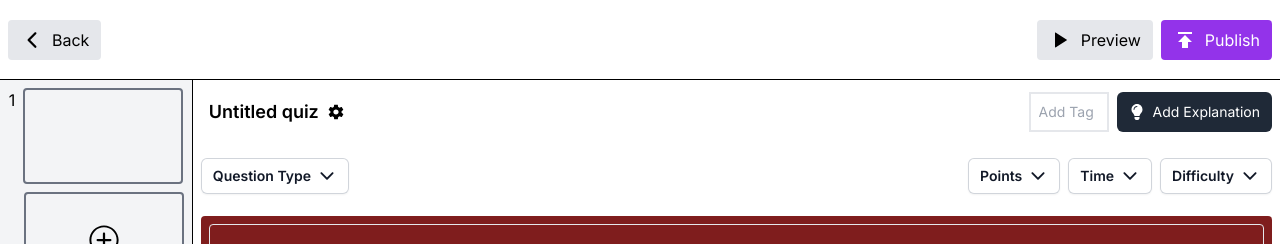
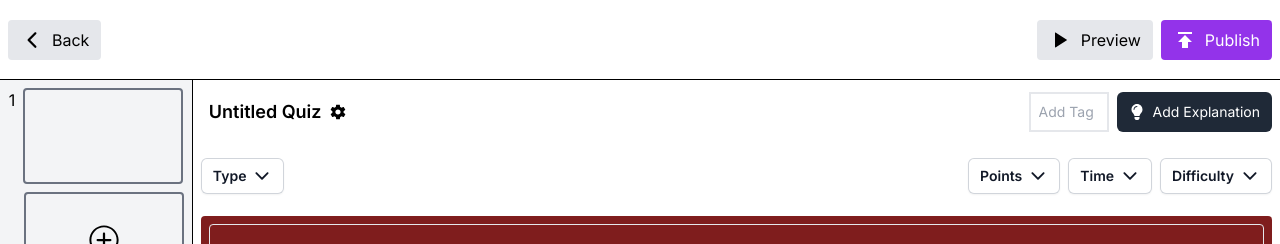
Before and after one commit to sahsisunny/quizard, a Next.js app: page / in a window 1280 px wide. Shown: the top 244 px of the page. Built offline with nearby package versions, Linux system fonts and the light colour scheme.

Commit message:
added context provider for store data

```diff
--- a/src/app/page.tsx
+++ b/src/app/page.tsx
@@ -2,9 +2,11 @@
 import QuestionSection from '@/components/QuestionSection';
 import SideBar from '@/components/SideBar';
 import TopBarComponent from '@/components/TopBar';
+import { QuizDataProvider } from '@/provider/QuizDataProvider';
 
 export default function Home() {
   return (
+    <QuizDataProvider>
       <main className="min-h-[100vh]">
         <TopBarComponent />
         <div className="h-full flex xl:flex-row flex-col-reverse">
@@ -12,5 +14,6 @@ export default function Home() {
           <QuestionSection />
         </div>
       </main>
+    </QuizDataProvider>
   );
 }
--- a/src/components/QuestionSection.tsx
+++ b/src/components/QuestionSection.tsx
@@ -5,6 +5,7 @@ import {
     gradeLevel, language, questionDifficulty, questionPoints, questionSubject, questionTime,
     questionType, visibility
 } from '@/data/selectors';
+import { useQuizData } from '@/provider/QuizDataProvider';
 
 import AddExplanation from './AddExplanation';
 import CreateQuestion from './CreateQuestion';
@@ -13,9 +14,8 @@ import QuestionSettings from './QuestionSettings';
 import QuizSettings from './QuizSettings';
 
 function QuestionSection() {
+  const { quizData, setQuizData } = useQuizData();
   const [showModal, setShowModal] = useState(false);
-  const [title, setTitle] = useState("Untitled quiz");
-  const [errorMessages, setErrorMessages] = useState("This field is required");
   const [showExplanation, setShowExplanation] = useState(false);
   const [showCreateQuestion, setShowCreateQuestion] = useState(true);
 
@@ -30,21 +30,10 @@ function QuestionSection() {
     setShowExplanation(false);
   };
 
-  const inputOnChangeHandler = (e: React.ChangeEvent<HTMLInputElement>) => {
-    const value = e.target.value;
-    if (value.length < 5) {
-      setErrorMessages("Title must be more than 5 characters");
-    } else {
-      setErrorMessages("");
-    }
-    setTitle(value);
-    console.log(value);
-  };
-
   return (
     <div className="w-full min-h-[90vh]">
       <QuizSettings
-        title={title}
+        title={quizData.title || "Untitled Quiz"}
         onClickTitle={() => setShowModal(true)}
         addExplanationHandler={(e) => showExplanationHandler(e as any)}
       />
@@ -70,10 +59,7 @@ function QuestionSection() {
           onClose={() => setShowModal(false)}
         >
           <QuizSettingModal
-            title={title}
-            inputOnChange={inputOnChangeHandler}
-            error={errorMessages}
-            saveOnClick={() => setShowModal(false)}
+            onClose={() => setShowModal(false)}
             questionSubject={questionSubject}
             gradeLevel={gradeLevel}
             language={language}
--- a/src/components/QuestionSettings.tsx
+++ b/src/components/QuestionSettings.tsx
@@ -1,4 +1,3 @@
-"use client";
 import React, { useState } from 'react';
 import { IoMdSettings } from 'react-icons/io';
 
@@ -28,7 +27,7 @@ function QuestionSettings({
   return (
     <div>
       <div className="flex flex-row justify-between items-center p-2 h-[8vh]">
-        <Selector options={questionType} name="Question Type" />
+        <Selector options={questionType} name="Type" width="w-[100px]" />
         <div className="lg:flex flex-row gap-2 hidden">
           <Selector options={questionPoints} name="Points" />
           <Selector options={questionTime} name="Time" />
--- a/src/components/QuizSettings.tsx
+++ b/src/components/QuizSettings.tsx
@@ -1,6 +1,8 @@
 import React from 'react';
 import { FaLightbulb } from 'react-icons/fa';
 import { IoMdSettings } from 'react-icons/io';
+
+import { useQuizData } from '@/provider/QuizDataProvider';
 
 interface QuestionSettingsProps {
   title: string;
@@ -13,8 +15,13 @@ function QuestionSettings({
   onClickTitle,
   addExplanationHandler,
 }: QuestionSettingsProps) {
+  const { quizData, setQuizData } = useQuizData();
+
   const inputOnChangeHandler = (e: React.ChangeEvent<HTMLInputElement>) => {
-    console.log(e.target.value);
+    setQuizData((prev) => ({
+      ...prev,
+      title: e.target.value,
+    }));
   };
   return (
     <div className="flex flex-row justify-between items-center p-2 h-[8vh]">
--- a/src/components/modals/QuizSettingModal.tsx
+++ b/src/components/modals/QuizSettingModal.tsx
@@ -1,33 +1,51 @@
-import React from 'react';
+import React, { useState } from 'react';
 import { CiImageOn } from 'react-icons/ci';
+
+import { useQuizData } from '@/provider/QuizDataProvider';
 
 import Selector from '../reusable/Selector';
 
 interface QuizSettingModalProps {
-  title: string;
-  inputOnChange: (e: any) => void;
-  saveOnClick: () => void;
-  error: string;
   questionSubject: { [key: string]: string };
   gradeLevel: { [key: string]: string };
   language: { [key: string]: string };
   visibility: { [key: string]: string };
+  onClose: () => void;
 }
 
 function QuizSettingModal({
-  title,
-  inputOnChange,
-  saveOnClick,
-  error,
   questionSubject,
   gradeLevel,
   language,
   visibility,
+  onClose,
 }: QuizSettingModalProps) {
+  const { quizData, setQuizData } = useQuizData();
+  const [error, setErrorMessages] = useState("This field is required");
   const handleSelectAll = (e: any) => {
     e.target.select();
   };
 
+  const inputOnChangeHandler = (e: React.ChangeEvent<HTMLInputElement>) => {
+    const value = e.target.value;
+    if (value.length < 5) {
+      setErrorMessages("Title must be more than 5 characters");
+    } else {
+      setErrorMessages("");
+    }
+
+    setQuizData({ ...quizData, title: value });
+  };
+
+  const saveClickHandler = () => {
+    if (quizData.title.length < 5) {
+      setErrorMessages("Title must be more than 5 characters");
+    } else {
+      setErrorMessages("");
+    }
+    console.log({ quizData });
+    onClose();
+  };
   return (
     <>
       <div className="flex md:flex-row flex-col-reverse gap-4">
@@ -35,13 +53,13 @@ function QuizSettingModal({
           <input
             className="w-full p-2 border border-gray-300 rounded-md"
             type="text"
-            value={title}
-            onChange={inputOnChange}
+            value={quizData.title}
             onClick={handleSelectAll}
+            onChange={inputOnChangeHandler}
           />
           <p className="text-red-500 text-xs">{error}</p>
           <Selector options={questionSubject} name="Subject" />
-          <Selector options={gradeLevel} name="Grade Level" />
+          <Selector options={gradeLevel} name="Grade" />
           <Selector options={language} name="Language" />
           <Selector options={visibility} name="Visibility" />
         </div>
@@ -55,7 +73,7 @@ function QuizSettingModal({
       <div className="flex justify-end">
         <button
           className="py-2 px-3 mt-4 bg-purple-500 text-white rounded-md"
-          onClick={saveOnClick}
+          onClick={saveClickHandler}
         >
           Save
         </button>
--- a/src/components/reusable/Modal.tsx
+++ b/src/components/reusable/Modal.tsx
@@ -16,7 +16,6 @@ const Modal: React.FC<ModalProps> = ({
   onClose,
 }) => {
   const modalRef = useRef<HTMLDivElement>(null);
-
   const handleClickOutside = (event: MouseEvent) => {
     if (modalRef.current && !modalRef.current.contains(event.target as Node)) {
       onClose();
--- a/src/components/reusable/Selector.tsx
+++ b/src/components/reusable/Selector.tsx
@@ -1,7 +1,7 @@
-"use client";
-
 import React, { useEffect, useRef, useState } from 'react';
 import { IoIosArrowDown, IoIosArrowUp } from 'react-icons/io';
+
+import { useQuizData } from '@/provider/QuizDataProvider';
 
 interface SelectorProps {
   options: { [key: string]: string };
@@ -10,6 +10,7 @@ interface SelectorProps {
 }
 
 function Selector({ options, name, width }: SelectorProps) {
+  const { quizData, setQuizData } = useQuizData();
   const [selected, setSelected] = useState(false);
   const [selectedOption, setSelectedOption] = useState(name || "Select");
   const selectorRef = useRef<HTMLDivElement>(null);
@@ -18,9 +19,11 @@ function Selector({ options, name, width }: SelectorProps) {
     setSelected(!selected);
   };
 
-  const handleOption = (option: string) => {
-    setSelectedOption(option);
+  const handleOption = (option: { key: string; value: string }) => {
+    setSelectedOption(option.key);
     setSelected(!selected);
+    setQuizData({ ...quizData, [name.toLocaleLowerCase()]: option.value });
+    console.log({ quizData });
   };
 
   const handleClickOutside = (event: MouseEvent) => {
@@ -49,7 +52,7 @@ function Selector({ options, name, width }: SelectorProps) {
       <div>
         <button
           type="button"
-          className="flex justify-between min-w-4 w-full  gap-x-1.5 rounded-md bg-white px-3 py-2 text-sm font-semibold text-gray-900 shadow-sm ring-1 ring-inset ring-gray-300 hover:bg-gray-50"
+          className="flex justify-between min-w-20 w-full  gap-x-1.5 rounded-md bg-white px-3 py-2 text-sm font-semibold text-gray-900 shadow-sm ring-1 ring-inset ring-gray-300 hover:bg-gray-50"
           id="menu-button"
         >
           {selectedOption}
@@ -74,8 +77,11 @@ function Selector({ options, name, width }: SelectorProps) {
               <button
                 className="w-fit text-left block px-4 py-2 text-sm text-gray-700 hover:bg-gray-100 hover:text-gray-900"
                 role="menuitem"
+                name={name}
                 id={`menu-item-${index}`}
-                onClick={() => handleOption(option)}
+                onClick={() =>
+                  handleOption({ key: option, value: options[option] })
+                }
               >
                 {option}
               </button>
--- a/src/data/selectors.ts
+++ b/src/data/selectors.ts
@@ -1,6 +1,6 @@
 export const questionType = {
-  "Single Choice": "SINGLE",
-  "Multiple Choice": "MULTIPLE",
+  Single: "SINGLE",
+  Multiple: "MULTIPLE",
 };
 export const questionPoints = {
   "1 Points": "1",
--- /dev/null
+++ b/src/provider/QuizDataProvider.tsx
@@ -0,0 +1,69 @@
+import React, { createContext, useContext, useState } from 'react';
+
+interface Question {
+  question: string;
+  type: string;
+  points: number;
+  time: number;
+  difficulty: string;
+  options: string[];
+  answer: string[];
+}
+
+interface QuizSettings {
+  title: string;
+  coverImage: string;
+  subject: string;
+  grade: string;
+  language: string;
+  visibility: string;
+  questions: Question[];
+}
+
+interface QuizDataContext {
+  quizData: QuizSettings;
+  setQuizData: React.Dispatch<React.SetStateAction<QuizSettings>>;
+}
+
+const QuizDataContext = createContext<QuizDataContext>({
+  quizData: {
+    title: "",
+    coverImage: "",
+    subject: "",
+    grade: "",
+    language: "",
+    visibility: "",
+    questions: [],
+  },
+  setQuizData: () => {},
+});
+
+export const QuizDataProvider = ({
+  children,
+}: {
+  children: React.ReactNode;
+}) => {
+  const [quizData, setQuizData] = useState<QuizSettings>({
+    title: "",
+    coverImage: "",
+    subject: "",
+    grade: "",
+    language: "",
+    visibility: "",
+    questions: [],
+  });
+
+  return (
+    <QuizDataContext.Provider value={{ quizData, setQuizData }}>
+      {children}
+    </QuizDataContext.Provider>
+  );
+};
+
+export const useQuizData = () => {
+  const context = useContext(QuizDataContext);
+  if (!context) {
+    throw new Error("useQuizData must be used within a QuizDataProvider");
+  }
+  return context;
+};
```
Lines whose indentation alone changed are shown as unchanged.
